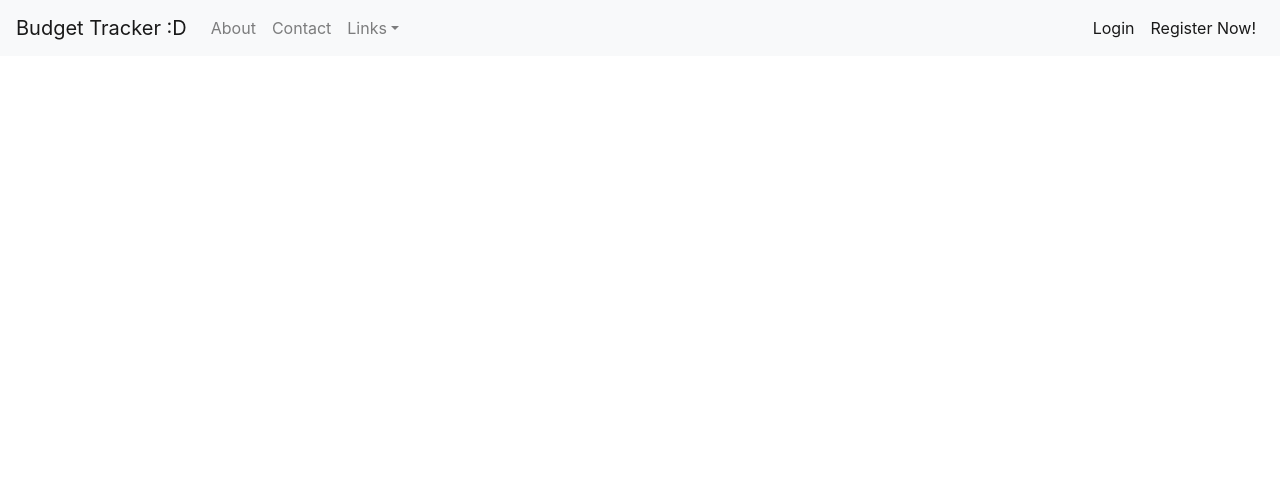
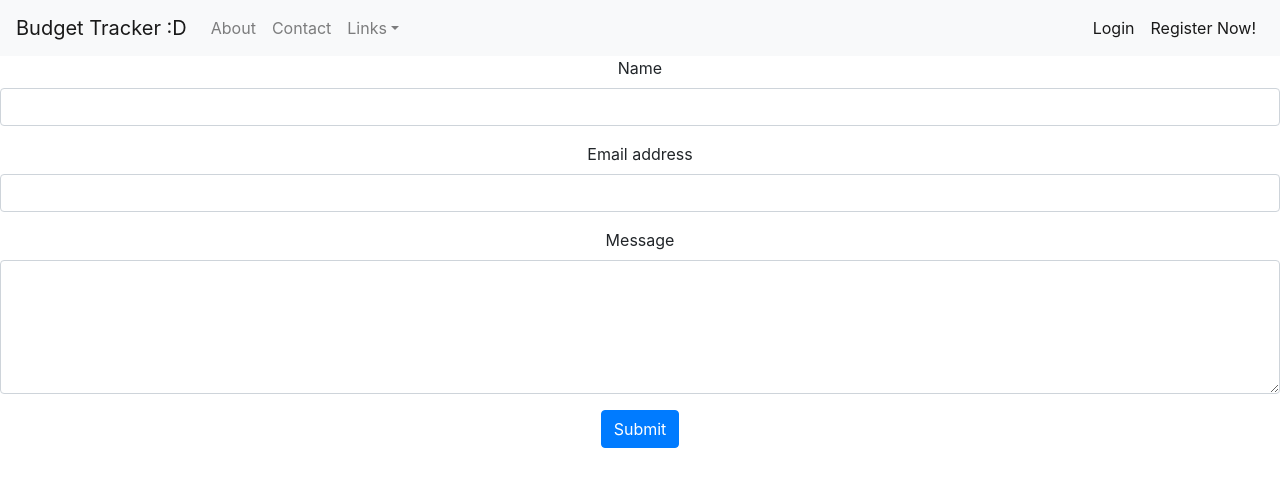
Before and after one commit to maxx-808/budget-tracking, a React (Create React App) app in the folder client/: page /contact in a window 1280 px wide. Shown: the top 486 px of the page. Built offline with nearby package versions, Linux system fonts and the light colour scheme; no server answers.

Commit message:
finishing skeleton of contact page and functions

```diff
--- a/client/src/Pages/Contact.js
+++ b/client/src/Pages/Contact.js
@@ -3,13 +3,71 @@ import UserContext from "../Context/UserContext";
 import { useHistory } from "react-router-dom";
 import LandNav from "../components/Navbar/LandNav/LandNav";
 import "../App.css";
+import axios from "axios";
 
 const Contact = () => {
   const page = useState({ page: "contact" });
+  const [contact, setContact] = useState({
+    name: "",
+    email: "",
+    message: "",
+  });
+
+  console.log(contact);
+
+  const onChange = (e) => {
+    setContact({ ...contact, [e.target.name]: e.target.value });
+  };
+
+  const handleSubmit = async (e, req, res) => {
+    e.preventDefault();
+
+    try {
+      await axios.post("/api/contact/send", {
+        data: contact,
+      });
+      res.status(200).json({ msg: "Your message has been sent." });
+    } catch (err) {
+      console.log(err);
+    }
+  };
 
   return (
     <div>
       <LandNav page={page} />
+      <form id="contact-form" onSubmit={handleSubmit} method="POST">
+        <div className="form-group">
+          <label htmlFor="name">Name</label>
+          <input
+            type="text"
+            className="form-control"
+            name="name"
+            onChange={onChange}
+          />
+        </div>
+        <div className="form-group">
+          <label htmlFor="exampleInputEmail1">Email address</label>
+          <input
+            type="email"
+            className="form-control"
+            aria-describedby="emailHelp"
+            name="email"
+            onChange={onChange}
+          />
+        </div>
+        <div className="form-group">
+          <label htmlFor="message">Message</label>
+          <textarea
+            className="form-control"
+            rows="5"
+            name="message"
+            onChange={onChange}
+          />
+        </div>
+        <button type="submit" className="btn btn-primary">
+          Submit
+        </button>
+      </form>
     </div>
   );
 };
```
